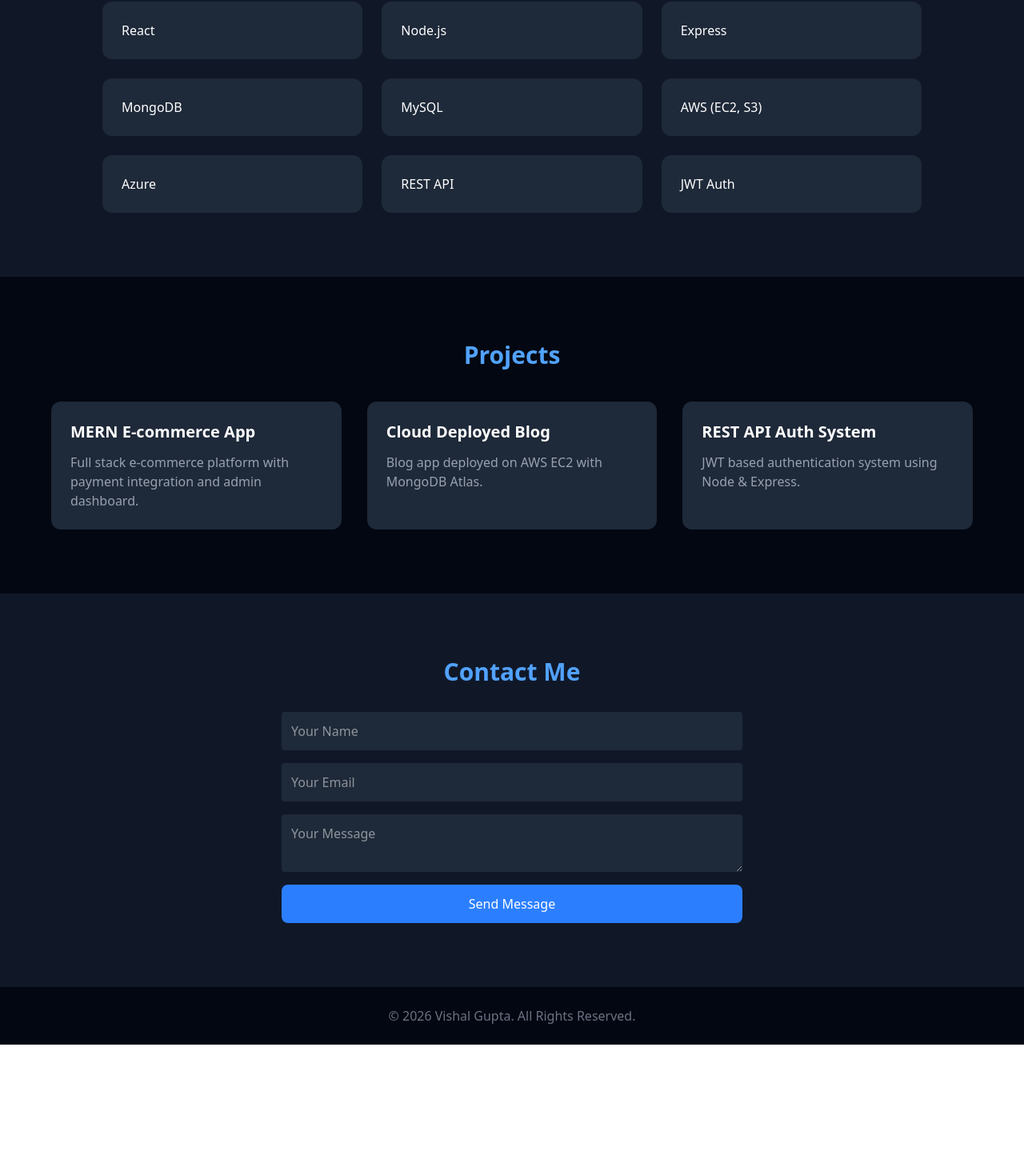
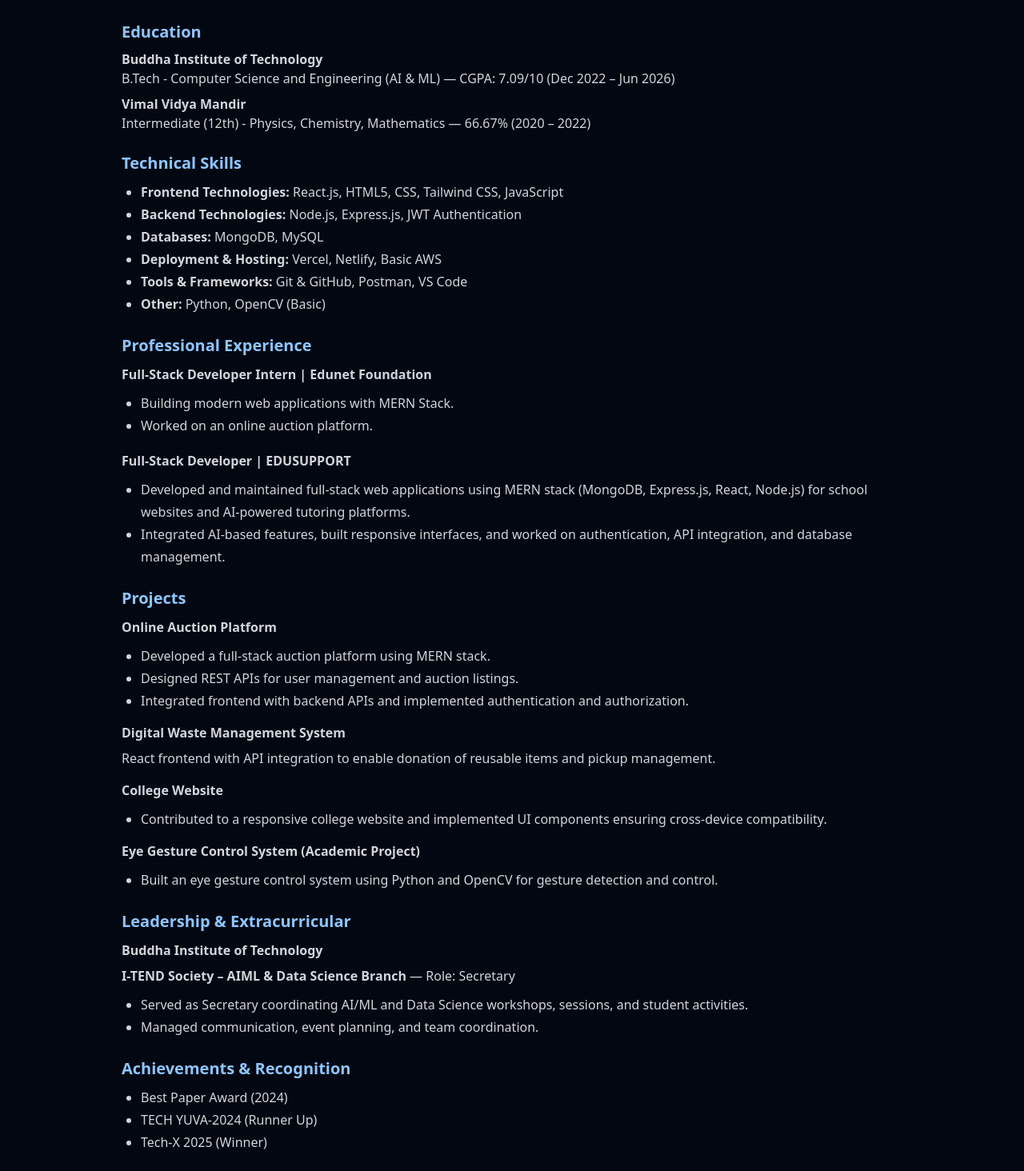
Before and after one commit to vishalgupta9792/Vishal_Portfolio, a React (Vite) app: page / in a window 1280 px wide. Shown: the part 1326-2790 px from the top of the page at 80% size. Before the commit the page ends 2632 px from the top, so only its background shows below. Built offline with nearby package versions, Linux system fonts and the light colour scheme.

Commit message:
Add Resume section (CV content) and animations; include Resume in App.jsx

```diff
--- a/src/App.jsx
+++ b/src/App.jsx
@@ -1,6 +1,7 @@
 import Navbar from "./assets/Navbar";
 import Hero from "./assets/Hero";
 import About from "./assets/About";
+import Resume from "./assets/Resume";
 import Skills from "./assets/Skills";
 import Projects from "./assets/Projects";
 import Contact from "./assets/Contact";
@@ -17,6 +18,7 @@
       <main>
         <Hero />
         <About />
+        <Resume />
         <Skills />
         <Projects />
         <Contact />
--- a/src/assets/About.jsx
+++ b/src/assets/About.jsx
@@ -1,11 +1,18 @@
+import { motion } from "framer-motion"
+
 export default function About() {
   return (
-    <section id="about" className="py-20 px-6 max-w-5xl mx-auto">
+    <motion.section id="about" className="py-20 px-6 max-w-5xl mx-auto"
+      initial={{ opacity: 0, y: 20 }}
+      whileInView={{ opacity: 1, y: 0 }}
+      viewport={{ once: true, amount: 0.2 }}
+      transition={{ duration: 0.6 }}
+    >
       <h2 className="text-3xl font-bold text-blue-400 mb-6">About Me</h2>
 
       <p className="text-gray-300 leading-7">
         I am a final year Full Stack Web Developer passionate about building scalable web applications and cloud-based solutions using AWS and Azure.
       </p>
-    </section>
+    </motion.section>
   )
 }
--- a/src/assets/Contact.jsx
+++ b/src/assets/Contact.jsx
@@ -1,6 +1,13 @@
+import { motion } from "framer-motion"
+
 export default function Contact() {
   return (
-    <section id="contact" className="py-20 px-6 bg-gray-900">
+    <motion.section id="contact" className="py-20 px-6 bg-gray-900"
+      initial={{ opacity: 0, y: 20 }}
+      whileInView={{ opacity: 1, y: 0 }}
+      viewport={{ once: true, amount: 0.2 }}
+      transition={{ duration: 0.6 }}
+    >
       <h2 className="text-3xl font-bold text-blue-400 mb-8 text-center">
         Contact Me
       </h2>
@@ -13,6 +20,6 @@
           Send Message
         </button>
       </form>
-    </section>
+    </motion.section>
   )
 }
--- a/src/assets/Navbar.jsx
+++ b/src/assets/Navbar.jsx
@@ -1,34 +1,44 @@
 import { useState } from "react"
 import { Menu } from "lucide-react"
+import { motion } from "framer-motion"
 
 export default function Navbar() {
   const [open, setOpen] = useState(false)
 
+  const navItem = { hidden: { opacity: 0, y: -10 }, visible: { opacity: 1, y: 0 } }
+
   return (
-    <nav className="fixed w-full bg-gray-900 shadow-lg z-50">
+    <motion.nav className="fixed w-full bg-gray-900 shadow-lg z-50"
+      initial={{ y: -20, opacity: 0 }}
+      animate={{ y: 0, opacity: 1 }}
+      transition={{ duration: 0.5 }}
+    >
       <div className="max-w-6xl mx-auto px-6 py-4 flex justify-between items-center">
-        <h1 className="text-xl font-bold text-blue-400">
+        <motion.h1 className="text-xl font-bold text-blue-400" variants={navItem} initial="hidden" animate="visible">
           Vishal Gupta
-        </h1>
+        </motion.h1>
 
         <div className="hidden md:flex space-x-6">
-          <a href="#about">About</a>
-          <a href="#skills">Skills</a>
-          <a href="#projects">Projects</a>
-          <a href="#contact">Contact</a>
+          <motion.a href="#about" variants={navItem} initial="hidden" animate="visible">About</motion.a>
+          <motion.a href="#skills" variants={navItem} initial="hidden" animate="visible">Skills</motion.a>
+          <motion.a href="#projects" variants={navItem} initial="hidden" animate="visible">Projects</motion.a>
+          <motion.a href="#contact" variants={navItem} initial="hidden" animate="visible">Contact</motion.a>
         </div>
 
         <Menu className="md:hidden cursor-pointer" onClick={() => setOpen(!open)} />
 
         {open && (
-          <div className="absolute top-16 left-0 w-full bg-gray-800 flex flex-col items-center py-4 space-y-4 md:hidden">
+          <motion.div className="absolute top-16 left-0 w-full bg-gray-800 flex flex-col items-center py-4 space-y-4 md:hidden"
+            initial={{ opacity: 0, y: -10 }}
+            animate={{ opacity: 1, y: 0 }}
+          >
             <a href="#about">About</a>
             <a href="#skills">Skills</a>
             <a href="#projects">Projects</a>
             <a href="#contact">Contact</a>
-          </div>
+          </motion.div>
         )}
       </div>
-    </nav>
+    </motion.nav>
   )
 }
--- a/src/assets/Projects.jsx
+++ b/src/assets/Projects.jsx
@@ -1,3 +1,5 @@
+import { motion } from "framer-motion"
+
 export default function Projects() {
   const projects = [
     {
@@ -14,20 +16,35 @@
     },
   ]
 
+  const container = {
+    hidden: { opacity: 0, y: 10 },
+    visible: { opacity: 1, y: 0, transition: { staggerChildren: 0.12 } }
+  }
+
+  const item = {
+    hidden: { opacity: 0, y: 10 },
+    visible: { opacity: 1, y: 0 }
+  }
+
   return (
-    <section id="projects" className="py-20 px-6">
+    <motion.section id="projects" className="py-20 px-6"
+      initial="hidden"
+      whileInView="visible"
+      viewport={{ once: true, amount: 0.2 }}
+      variants={container}
+    >
       <h2 className="text-3xl font-bold text-blue-400 mb-10 text-center">
         Projects
       </h2>
 
-      <div className="grid md:grid-cols-3 gap-8 max-w-6xl mx-auto">
+      <motion.div className="grid md:grid-cols-3 gap-8 max-w-6xl mx-auto">
         {projects.map((project, i) => (
-          <div key={i} className="bg-gray-800 p-6 rounded-xl hover:scale-105 transition">
+          <motion.div key={i} variants={item} className="bg-gray-800 p-6 rounded-xl hover:scale-105 transition">
             <h3 className="text-xl font-bold mb-3">{project.title}</h3>
             <p className="text-gray-400">{project.desc}</p>
-          </div>
+          </motion.div>
         ))}
-      </div>
-    </section>
+      </motion.div>
+    </motion.section>
   )
 }
--- /dev/null
+++ b/src/assets/Resume.jsx
@@ -0,0 +1,92 @@
+import { motion } from "framer-motion"
+
+export default function Resume() {
+  return (
+    <motion.section id="resume" className="py-20 px-6 max-w-5xl mx-auto bg-transparent"
+      initial={{ opacity: 0, y: 12 }}
+      whileInView={{ opacity: 1, y: 0 }}
+      viewport={{ once: true, amount: 0.2 }}
+      transition={{ duration: 0.6 }}
+    >
+      <h2 className="text-2xl md:text-3xl font-bold text-blue-400 mb-6">Professional Summary</h2>
+
+      <p className="text-gray-300 leading-7 mb-6">
+        Full-Stack Web Developer with 6 months of hands-on experience working on web applications using React, Node.js, and Express.js. Experienced in developing responsive frontend interfaces, building REST APIs, and integrating databases. Familiar with frontend deployment and basic backend hosting concepts. Comfortable working on real-world projects and collaborating in a development environment.
+      </p>
+
+      <h3 className="text-xl font-semibold text-blue-300 mt-6">Education</h3>
+      <div className="text-gray-300 mt-2 leading-6">
+        <p className="font-semibold">Buddha Institute of Technology</p>
+        <p>B.Tech - Computer Science and Engineering (AI & ML) — CGPA: 7.09/10 (Dec 2022 – Jun 2026)</p>
+        <p className="mt-2 font-semibold">Vimal Vidya Mandir</p>
+        <p>Intermediate (12th) - Physics, Chemistry, Mathematics — 66.67% (2020 – 2022)</p>
+      </div>
+
+      <h3 className="text-xl font-semibold text-blue-300 mt-6">Technical Skills</h3>
+      <ul className="text-gray-300 list-disc pl-6 mt-2 leading-7">
+        <li><strong>Frontend Technologies:</strong> React.js, HTML5, CSS, Tailwind CSS, JavaScript</li>
+        <li><strong>Backend Technologies:</strong> Node.js, Express.js, JWT Authentication</li>
+        <li><strong>Databases:</strong> MongoDB, MySQL</li>
+        <li><strong>Deployment & Hosting:</strong> Vercel, Netlify, Basic AWS</li>
+        <li><strong>Tools & Frameworks:</strong> Git & GitHub, Postman, VS Code</li>
+        <li><strong>Other:</strong> Python, OpenCV (Basic)</li>
+      </ul>
+
+      <h3 className="text-xl font-semibold text-blue-300 mt-6">Professional Experience</h3>
+      <div className="text-gray-300 mt-2 leading-7">
+        <p className="font-semibold">Full-Stack Developer Intern | Edunet Foundation</p>
+        <ul className="list-disc pl-6 mt-2">
+          <li>Building modern web applications with MERN Stack.</li>
+          <li>Worked on an online auction platform.</li>
+        </ul>
+
+        <p className="font-semibold mt-4">Full-Stack Developer | EDUSUPPORT</p>
+        <ul className="list-disc pl-6 mt-2">
+          <li>Developed and maintained full-stack web applications using MERN stack (MongoDB, Express.js, React, Node.js) for school websites and AI-powered tutoring platforms.</li>
+          <li>Integrated AI-based features, built responsive interfaces, and worked on authentication, API integration, and database management.</li>
+        </ul>
+      </div>
+
+      <h3 className="text-xl font-semibold text-blue-300 mt-6">Projects</h3>
+      <div className="text-gray-300 mt-2 leading-7">
+        <p className="font-semibold">Online Auction Platform</p>
+        <ul className="list-disc pl-6 mt-2">
+          <li>Developed a full-stack auction platform using MERN stack.</li>
+          <li>Designed REST APIs for user management and auction listings.</li>
+          <li>Integrated frontend with backend APIs and implemented authentication and authorization.</li>
+        </ul>
+
+        <p className="font-semibold mt-3">Digital Waste Management System</p>
+        <p className="mt-1">React frontend with API integration to enable donation of reusable items and pickup management.</p>
+
+        <p className="font-semibold mt-3">College Website</p>
+        <ul className="list-disc pl-6 mt-2">
+          <li>Contributed to a responsive college website and implemented UI components ensuring cross-device compatibility.</li>
+        </ul>
+
+        <p className="font-semibold mt-3">Eye Gesture Control System (Academic Project)</p>
+        <ul className="list-disc pl-6 mt-2">
+          <li>Built an eye gesture control system using Python and OpenCV for gesture detection and control.</li>
+        </ul>
+      </div>
+
+      <h3 className="text-xl font-semibold text-blue-300 mt-6">Leadership & Extracurricular</h3>
+      <div className="text-gray-300 mt-2 leading-7">
+        <p className="font-semibold">Buddha Institute of Technology</p>
+        <p className="mt-1"><strong>I-TEND Society – AIML & Data Science Branch</strong> — Role: Secretary</p>
+        <ul className="list-disc pl-6 mt-2">
+          <li>Served as Secretary coordinating AI/ML and Data Science workshops, sessions, and student activities.</li>
+          <li>Managed communication, event planning, and team coordination.</li>
+        </ul>
+      </div>
+
+      <h3 className="text-xl font-semibold text-blue-300 mt-6">Achievements & Recognition</h3>
+      <ul className="text-gray-300 list-disc pl-6 mt-2 leading-7">
+        <li>Best Paper Award (2024)</li>
+        <li>TECH YUVA-2024 (Runner Up)</li>
+        <li>Tech-X 2025 (Winner)</li>
+      </ul>
+
+    </motion.section>
+  )
+}
--- a/src/assets/Skills.jsx
+++ b/src/assets/Skills.jsx
@@ -1,3 +1,5 @@
+import { motion } from "framer-motion"
+
 export default function Skills() {
   const skills = [
     "HTML", "CSS", "JavaScript", "React",
@@ -7,18 +9,28 @@
   ]
 
   return (
-    <section id="skills" className="py-20 px-6 bg-gray-900">
+    <motion.section id="skills" className="py-20 px-6 bg-gray-900"
+      initial={{ opacity: 0 }}
+      whileInView={{ opacity: 1 }}
+      viewport={{ once: true, amount: 0.2 }}
+      transition={{ duration: 0.6 }}
+    >
       <h2 className="text-3xl font-bold text-blue-400 mb-10 text-center">
         Skills
       </h2>
 
       <div className="grid md:grid-cols-3 gap-6 max-w-5xl mx-auto">
         {skills.map((skill, index) => (
-          <div key={index} className="bg-gray-800 p-6 rounded-xl hover:scale-105 transition">
+          <motion.div key={index} className="bg-gray-800 p-6 rounded-xl hover:scale-105 transition"
+            initial={{ opacity: 0, y: 8 }}
+            whileInView={{ opacity: 1, y: 0 }}
+            viewport={{ once: true, amount: 0.2 }}
+            transition={{ delay: index * 0.05 }}
+          >
             {skill}
-          </div>
+          </motion.div>
         ))}
       </div>
-    </section>
+    </motion.section>
   )
 }
```
